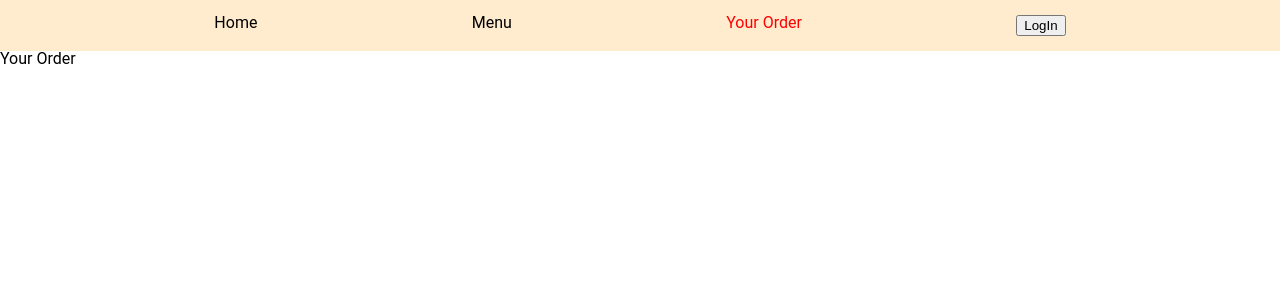
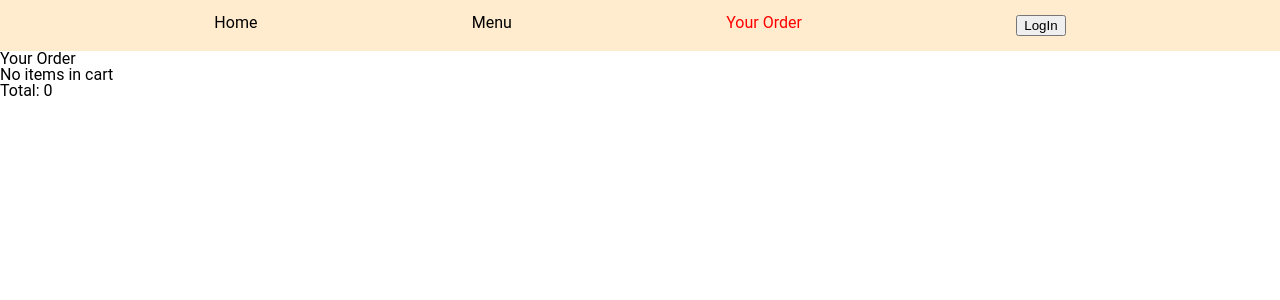
Before and after one commit to Julie1205/LittleCoffeeShop, a React (Create React App) app in the folder client/: page /order in a window 1280 px wide. Shown: the top 300 px of the page. Built offline with nearby package versions, Linux system fonts and the light colour scheme.

Commit message:
Fixed add to cart function + created your order page

```diff
--- a/client/src/App.js
+++ b/client/src/App.js
@@ -3,6 +3,7 @@ import GlobalStyles from "./components/GlobalStyles";
 
 import NavigationBar from "./components/NavigationBar";
 import Menu from "./components/Menu";
+import YourOrderPage from "./components/YourOrderPage";
 
 const App = () => {
   return (
@@ -13,7 +14,7 @@ const App = () => {
         <Route path="/" element={<p>Home</p>} />
         <Route path="/menu" element={<Menu/>} />
         <Route path="/login" element={<p>Login</p>} />
-        <Route path="/order" element={<p>Your Order</p>} />
+        <Route path="/order" element={<YourOrderPage/>} />
         <Route path="/admin" element={<p>LogIn</p>}>
           <Route path="setMenu" element={<p>set-menu</p>} />
           <Route path="orderQueue" element={<p>Order queue</p>} />
--- a/client/src/components/Menu.js
+++ b/client/src/components/Menu.js
@@ -1,15 +1,30 @@
 import styled from "styled-components";
+import { useState, useEffect } from "react";
 
 import { MENU_DRINKS_ITEMS } from "./menu_constants";
 
+const INITIAL_STATE = [];
 
 const Menu = () => {
-    const items = [];
+    const [cart, setCart] = useState(INITIAL_STATE);
+
+    useEffect(() => {
+        if(localStorage.getItem("order")){
+            setCart(JSON.parse(localStorage.getItem("order")));
+        }
+    }, [])
 
     const addToCart = (itemDetails) => {
-        items.push(itemDetails);
+        if(localStorage.getItem("order")) {
+            const newCart = [...cart, itemDetails];
+            localStorage.setItem("order", JSON.stringify(newCart));
+            setCart(JSON.parse(localStorage.getItem("order")));
+        }
+        else {
+            localStorage.setItem("order", JSON.stringify([itemDetails]));
+            setCart(JSON.parse(localStorage.getItem("order")));
+        }
 
-        localStorage.setItem("order", JSON.stringify(items));
     };
 
     return (
--- /dev/null
+++ b/client/src/components/YourOrderPage.js
@@ -0,0 +1,33 @@
+const YourOrderPage = () => {
+    const itemsInCart = JSON.parse(localStorage.getItem("order"));
+    let priceArray = [];
+    let totalPrice;
+
+    if(itemsInCart){
+        priceArray = itemsInCart.map((item) => Number(item.price.replace("$", "")));
+        totalPrice = priceArray.reduce((total, price) => total + price);
+    };
+
+    return (
+        <div>
+            <p>Your Order</p>
+            { itemsInCart
+            ?
+                itemsInCart.map((item, index) => {
+                    return (
+                        <div key={`item${index}`}>
+                            <img src={item.image} alt={item.name} />
+                            <p>{item.name}</p>
+                            <p>{item.price}</p>
+                        </div>
+                    )
+                })
+            : <p>No items in cart</p>
+            }
+            <p>{`Total: ${itemsInCart ? totalPrice.toFixed(2) : 0}`}</p>
+        </div>
+
+    )
+};
+
+export default YourOrderPage;
```
